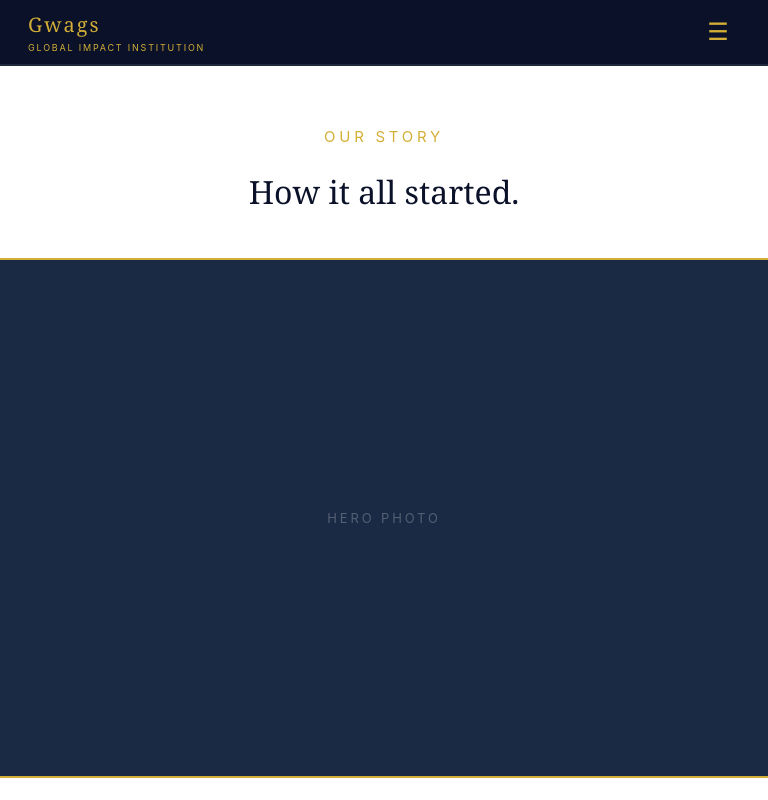
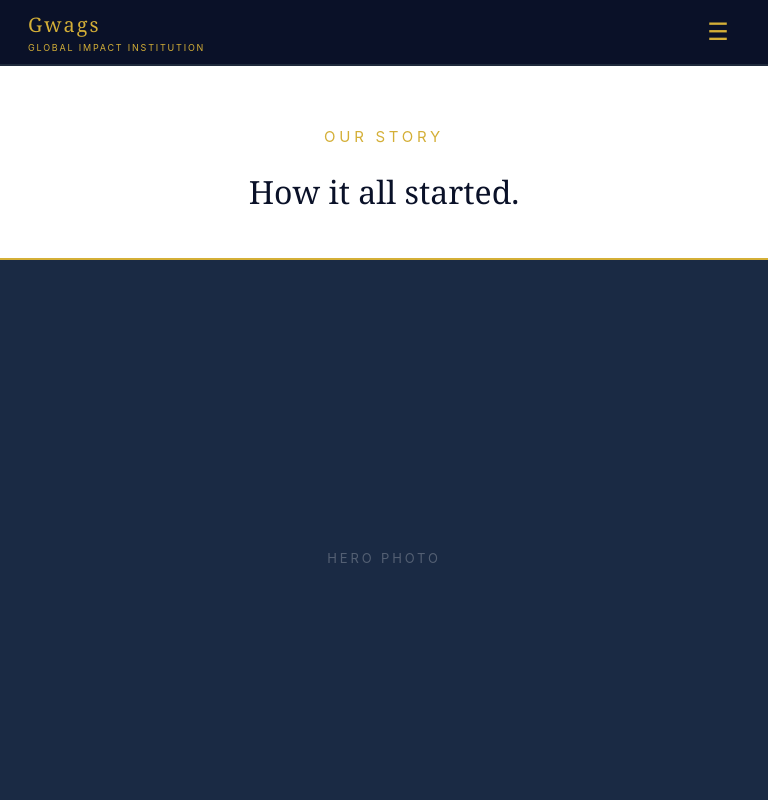
Before and after one commit to Daryllgio/gwags-website, a Next.js app: page /about/our-story in a window 768 px wide. Shown: the top 800 px of the page. Built offline with nearby package versions, Linux system fonts and the light colour scheme.

Commit message:
Set Our Story banner height: 750px desktop, 600px tablet

```diff
--- a/app/about/our-story/page.tsx
+++ b/app/about/our-story/page.tsx
@@ -43,7 +43,7 @@ function HeroSection({ lang }: { lang: Lang }) {
 function PhotoBanner({ lang }: { lang: Lang }) {
   const p = t[lang].ourStoryPage
   return (
-    <div className="os-photo-banner" style={{ height: '600px', background: '#1a2a44', borderTop: '2px solid #D4AF37', borderBottom: '2px solid #D4AF37', display: 'flex', alignItems: 'center', justifyContent: 'center', color: 'rgba(255,255,255,0.25)', fontSize: '13px', letterSpacing: '0.22em', position: 'relative', overflow: 'hidden' }}>
+    <div className="os-photo-banner" style={{ height: '750px', background: '#1a2a44', borderTop: '2px solid #D4AF37', borderBottom: '2px solid #D4AF37', display: 'flex', alignItems: 'center', justifyContent: 'center', color: 'rgba(255,255,255,0.25)', fontSize: '13px', letterSpacing: '0.22em', position: 'relative', overflow: 'hidden' }}>
       {/* IMAGE: Replace this placeholder with <Image src="/images/our-story-hero.jpg" alt="Our Story" fill style={{ objectFit: 'cover' }} /> */}
       {p.photoBanner}
     </div>
--- a/app/globals.css
+++ b/app/globals.css
@@ -898,7 +898,7 @@ h1, h2, h3, h4 {
 
 /* Our Story — tablet (769–1024px) */
 @media (min-width: 768px) and (max-width: 1024px) {
-  .os-photo-banner { height: 520px !important; }
+  .os-photo-banner { height: 600px !important; }
   .os-narrative-h3 { font-size: 24px !important; }
   .tl2-month-text { font-size: 15px !important; }
 }
```
